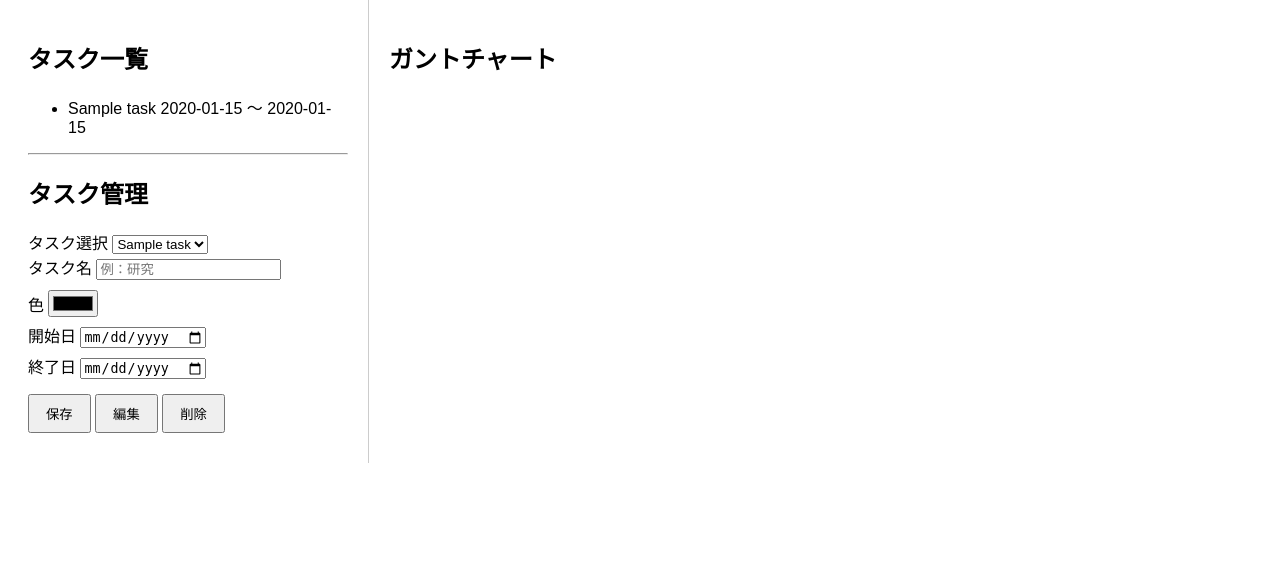
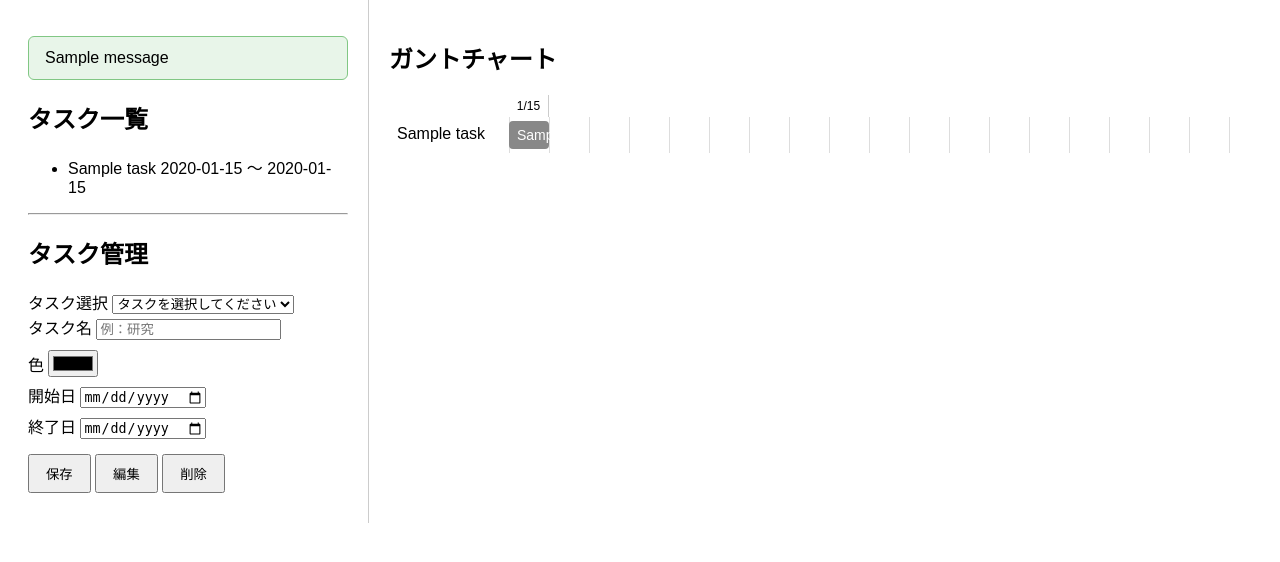
Before and after one commit to Nagisa-Ka/task-gantt, a Flask app: page / in a window 1280 px wide. Shown: the part 147-709 px from the top of the page. Run offline with Flask 3, Linux system fonts and the light colour scheme; tables that the repository leaves empty hold one stand-in row (values such as "Sample post"); one stand-in notice (Sample message) is shown.

Commit message:
make up flash message & gannt-bar

```diff
--- a/app.py
+++ b/app.py
@@ -1,11 +1,14 @@
 import os
-from flask import Flask, render_template, request, redirect, url_for
+from flask import Flask, render_template, request, redirect, url_for, flash
 from extensions import db
 from datetime import datetime
 
 BASE_DIR = os.path.abspath(os.path.dirname(__file__))
 
 app = Flask(__name__)
+
+app.config["SECRET_KEY"] = "development-secret-key"
+
 app.config["SQLALCHEMY_DATABASE_URI"] = (
     "sqlite:///" + os.path.join(BASE_DIR, "database", "database.db")
 )
@@ -14,6 +17,34 @@ app.config["SQLALCHEMY_TRACK_MODIFICATIONS"] = False
 db.init_app(app)
 
 from models.task import Task
+
+def get_task_form_data():
+    title = request.form["task-title"].strip()
+    color = request.form["task-color"]
+
+    start_date = datetime.strptime(
+        request.form["task-start-date"],
+        "%Y-%m-%d"
+    ).date()
+
+    end_date = datetime.strptime(
+        request.form["task-end-date"],
+        "%Y-%m-%d"
+    ).date()
+
+    return title, color, start_date, end_date
+
+def validate_task(title, start_date, end_date):
+    if not title:
+        return "タイトルを入力してください"
+
+    if len(title) > 12:
+        return "タスク名は12文字以内にしてください"
+
+    if start_date > end_date:
+        return "開始日は終了日以前にしてください"
+
+    return None
 
 @app.route("/")
 def index():
@@ -26,18 +57,18 @@ def index():
 
 @app.route("/add", methods=["POST"])
 def add():
-    title = request.form["task-title"]
-    color = request.form["task-color"]
+    try:
+        title, color, start_date, end_date = get_task_form_data()
 
-    start_date = datetime.strptime(
-        request.form["task-start-date"],
-        "%Y-%m-%d"
-    ).date()
+    except (KeyError, ValueError):
+        flash("入力内容が正しくありません", "error")
+        return redirect(url_for("index"))
 
-    end_date = datetime.strptime(
-        request.form["task-end-date"],
-        "%Y-%m-%d"
-    ).date()
+    error = validate_task(title, start_date, end_date)
+
+    if error:
+        flash(error, "error")
+        return redirect(url_for("index"))
 
     task = Task(
         title=title,
@@ -45,30 +76,41 @@ def add():
         start_date=start_date,
         end_date=end_date
         )
+
     db.session.add(task)
     db.session.commit()
+
+    flash("タスクを追加しました", "success")
 
     return redirect(url_for("index"))
 
 @app.route("/update", methods=["POST"])
 def update():
-    task_id = int(request.form["task-id"])
-    task = Task.query.get(task_id)
+    task_id = request.form.get("task-id")
+
+    if not task_id:
+        flash("編集するタスクを選択してください", "error")
+        return redirect(url_for("index"))
+
+    try:
+        task_id = int(task_id)
+        title, color, start_date, end_date = get_task_form_data()
+
+    except (TypeError, ValueError, KeyError):
+        flash("入力内容が正しくありません", "error")
+        return redirect(url_for("index"))
+
+    task = db.session.get(Task, task_id)
+
     if task is None:
-        return "タスクが見つかりません"
+        flash("指定されたタスクが見つかりません", "error")
+        return redirect(url_for("index"))
 
-    title = request.form["task-title"]
-    color = request.form["task-color"]
+    error = validate_task(title, start_date, end_date)
 
-    start_date = datetime.strptime(
-        request.form["task-start-date"],
-        "%Y-%m-%d"
-    ).date()
-
-    end_date = datetime.strptime(
-        request.form["task-end-date"],
-        "%Y-%m-%d"
-    ).date()
+    if error:
+        flash(error, "error")
+        return redirect(url_for("index"))
 
     task.title = title
     task.color = color
@@ -77,16 +119,35 @@ def update():
 
     db.session.commit()
 
+    flash("タスクを更新しました", "success")
+
     return redirect(url_for("index"))
 
 @app.route("/delete", methods=["POST"])
 def delete():
-    task_id = int(request.form["task-id"])
-    task = Task.query.get(task_id)
+    task_id = request.form.get("task-id")
+
+    if not task_id:
+        flash("削除するタスクを選択してください", "error")
+        return redirect(url_for("index"))
+
+    try:
+        task_id = int(task_id)
+
+    except ValueError:
+        flash("タスクIDが正しくありません", "error")
+        return redirect(url_for("index"))
+
+    task = db.session.get(Task, task_id)
+
     if task is None:
-        return "タスクが見つかりません"
+        flash("指定されたタスクが見つかりません", "error")
+        return redirect(url_for("index"))
+
     db.session.delete(task)
     db.session.commit()
+
+    flash("タスクを削除しました", "success")
 
     return redirect(url_for("index"))
 
--- a/static/css/style.css
+++ b/static/css/style.css
@@ -9,6 +9,25 @@ header {
 
 main {
     display: flex;
+}
+
+#flash-messages {
+    margin: 16px 0;
+}
+
+.flash-message {
+    padding: 12px 16px;
+    border-radius: 6px;
+}
+
+.flash-message.success {
+    background-color: #e8f5e9;
+    border: 1px solid #81c784;
+}
+
+.flash-message.error {
+    background-color: #ffebee;
+    border: 1px solid #e57373;
 }
 
 aside {
@@ -30,3 +49,86 @@ button {
     margin: 10px 0;
     padding: 8px 16px;
 }
+
+#gantt-chart {
+    min-width: 600px;
+}
+
+#gantt-header {
+    display: grid;
+    grid-template-columns: 120px 1fr;
+}
+
+#gantt-dates {
+    display: flex;
+}
+
+.gantt-date {
+    width: 40px;
+    flex-shrink: 0;
+    text-align: center;
+    border-right: 1px solid #cccccc;
+    box-sizing: border-box;
+    font-size: 12px;
+    padding: 4px 0;
+}
+
+.gantt-task {
+    display: grid;
+    grid-template-columns: 120px 1fr;
+    margin-bottom: 8px;
+}
+
+.gantt-task-title {
+    padding: 8px;
+}
+
+.gantt-row {
+    position: relative;
+    height: 36px;
+    overflow: hidden;
+
+    background-image:
+        repeating-linear-gradient(
+            to right,
+            #dddddd 0,
+            #dddddd 1px,
+            transparent 1px,
+            transparent 40px
+        );
+}
+
+.gantt-bar {
+    position: absolute;
+    top: 4px;
+    left: 0;
+
+    height: 28px;
+    line-height: 28px;
+
+    padding: 0 8px;
+
+    color: white;
+    font-size: 14px;
+
+    border-radius: 4px;
+
+    box-sizing: border-box;
+}
+
+#gantt-chart {
+    position: relative;
+}
+
+.gantt-today-line {
+    position: absolute;
+    top: 0;
+    bottom: 0;
+
+    width: 2px;
+    background-color: red;
+
+    z-index: 10;
+
+    pointer-events: none;
+}
--- a/static/js/script.js
+++ b/static/js/script.js
@@ -0,0 +1,149 @@
+const taskSelect = document.getElementById("task-id");
+const titleInput = document.getElementById("task-title");
+const colorInput = document.getElementById("task-color");
+const startDateInput = document.getElementById("task-start-date");
+const endDateInput = document.getElementById("task-end-date");
+
+taskSelect.addEventListener("change", function () {
+    const selectedOption =
+        taskSelect.options[taskSelect.selectedIndex];
+
+    if (selectedOption.value === "") {
+        titleInput.value = "";
+        colorInput.value = "#4a90e2";
+        startDateInput.value = "";
+        endDateInput.value = "";
+
+        return;
+    }
+
+    titleInput.value = selectedOption.dataset.title;
+    colorInput.value = selectedOption.dataset.color;
+    startDateInput.value = selectedOption.dataset.startDate;
+    endDateInput.value = selectedOption.dataset.endDate;
+});
+
+const taskForm = document.getElementById("task-form");
+
+taskForm.addEventListener("submit", function (event) {
+    const clickedButton = event.submitter;
+
+    if (clickedButton.id !== "task-delete-button") {
+        return;
+    }
+
+    const selectedOption =
+        taskSelect.options[taskSelect.selectedIndex];
+
+    if (!selectedOption || selectedOption.value === "") {
+        event.preventDefault();
+        alert("削除するタスクを選択してください");
+        return;
+    }
+
+    const taskTitle = selectedOption.textContent.trim();
+
+    const confirmed = confirm(
+        `「${taskTitle}」を削除しますか？`
+    );
+
+    if (!confirmed) {
+        event.preventDefault();
+    }
+});
+
+const ganttTasks = document.querySelectorAll(".gantt-task");
+const taskData = [];
+
+ganttTasks.forEach(function (taskElement) {
+    const startDate = new Date(
+        taskElement.dataset.startDate
+    );
+
+    const endDate = new Date(
+        taskElement.dataset.endDate
+    );
+
+    taskData.push({
+        element: taskElement,
+        startDate: startDate,
+        endDate: endDate
+    });
+
+    if (taskData.length > 0) {
+        const chartStartDate = new Date(
+            Math.min(
+                ...taskData.map(function (task) {
+                    return task.startDate.getTime();
+                })
+            )
+        );
+
+        const chartEndDate = new Date(
+            Math.max(
+                ...taskData.map(function (task) {
+                    return task.endDate.getTime();
+                })
+            )
+        );
+
+        const pixelsPerDay = 40;
+        const millisecondsPerDay = 1000 * 60 * 60 * 24;
+
+        const ganttDates =
+            document.getElementById("gantt-dates");
+
+        const chartDuration =
+            (
+                chartEndDate.getTime()
+                - chartStartDate.getTime()
+            ) / millisecondsPerDay + 1;
+
+        for (let day = 0; day < chartDuration; day++) {
+            const currentDate =
+                new Date(chartStartDate);
+
+            currentDate.setDate(
+                chartStartDate.getDate() + day
+            );
+
+            const dateElement =
+                document.createElement("div");
+
+            dateElement.classList.add("gantt-date");
+
+            dateElement.textContent =
+                `${currentDate.getMonth() + 1}/${currentDate.getDate()}`;
+
+            ganttDates.appendChild(dateElement);
+        }
+
+        taskData.forEach(function (task) {
+            const startDifference =
+                task.startDate.getTime()
+                - chartStartDate.getTime();
+
+            const durationDifference =
+                task.endDate.getTime()
+                - task.startDate.getTime();
+
+            const startDays =
+                startDifference / millisecondsPerDay;
+
+            const durationDays =
+                durationDifference / millisecondsPerDay + 1;
+
+            const ganttBar =
+                task.element.querySelector(".gantt-bar");
+
+            ganttBar.style.left =
+                `${startDays * pixelsPerDay}px`;
+
+            ganttBar.style.width =
+                `${durationDays * pixelsPerDay}px`;
+
+            ganttBar.style.backgroundColor =
+                task.element.dataset.color;
+        });
+    }
+});
--- a/templates/index.html
+++ b/templates/index.html
@@ -21,6 +21,17 @@
     <main>
 
         <aside>
+            {% with messages = get_flashed_messages(with_categories=true) %}
+                {% if messages %}
+                    <section id="flash-messages">
+                        {% for category, message in messages %}
+                            <p class="flash-message {{ category }}">
+                                {{ message }}
+                            </p>
+                        {% endfor %}
+                    </section>
+                {% endif %}
+            {% endwith %}
 
             <section id="task-list">
                 <h2>タスク一覧</h2>
@@ -55,8 +66,18 @@
                 <select
                     id="task-id"
                     name="task-id">
+
+
+                    <option value="">
+                        タスクを選択してください
+                    </option>
+
                     {% for task in tasks %}
-                        <option value="{{ task.id }}">
+                        <option value="{{ task.id }}"
+                                data-title="{{ task.title }}"
+                                data-color="{{ task.color }}"
+                                data-start-date="{{ task.start_date }}"
+                                data-end-date="{{ task.end_date }}">
                             {{ task.title }}
                         </option>
                     {% endfor %}
@@ -90,9 +111,9 @@
                     開始日
                 </label>
                 <input
+                    type="date"
                     id="task-start-date"
                     name="task-start-date"
-                    type="date"
                     required>
                 <br>
 
@@ -100,9 +121,9 @@
                     終了日
                 </label>
                 <input
+                    type="date"
                     id="task-end-date"
                     name="task-end-date"
-                    type="date"
                     required>
                 <br>
 
@@ -121,8 +142,10 @@
 
                 <button
                     type="submit"
+                    id="task-delete-button"
                     formaction="/delete"
-                    formmethod="post">
+                    formmethod="post"
+                    formnovalidate>
                     削除
                 </button>
 
@@ -133,9 +156,41 @@
         <section id="gantt-container">
             <h2>ガントチャート</h2>
 
+            <div id="gantt-chart">
+
+                <div id="gantt-header">
+                    <div class="gantt-header-title"></div>
+                    <div id="gantt-dates"></div>
+                </div>
+
+                {% for task in tasks %}
+                    <div
+                        class="gantt-task"
+                        data-title="{{ task.title }}"
+                        data-color="{{ task.color }}"
+                        data-start-date="{{ task.start_date }}"
+                        data-end-date="{{ task.end_date }}">
+
+                        <span class="gantt-task-title">
+                            {{ task.title }}
+                        </span>
+
+                        <div class="gantt-row">
+                            <div class="gantt-bar">
+                                {{ task.title }}
+                            </div>
+                        </div>
+
+                    </div>
+                {% else %}
+                    <p>表示するタスクがありません。</p>
+                {% endfor %}
+            </div>
         </section>
 
     </main>
 
+    <script src="{{ url_for('static', filename='js/script.js') }}"></script>
+
 </body>
 </html>
```
